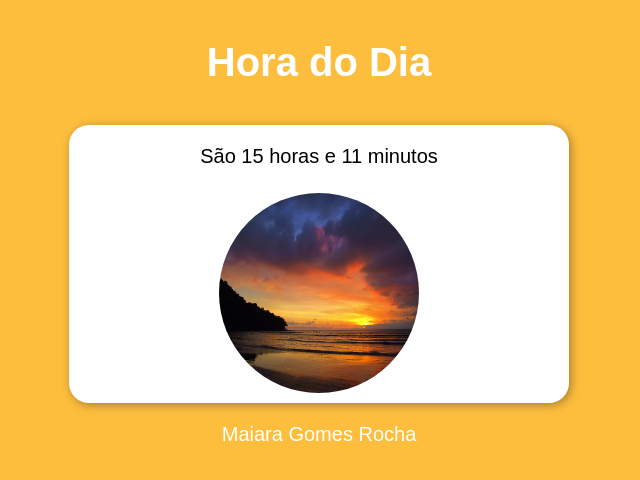
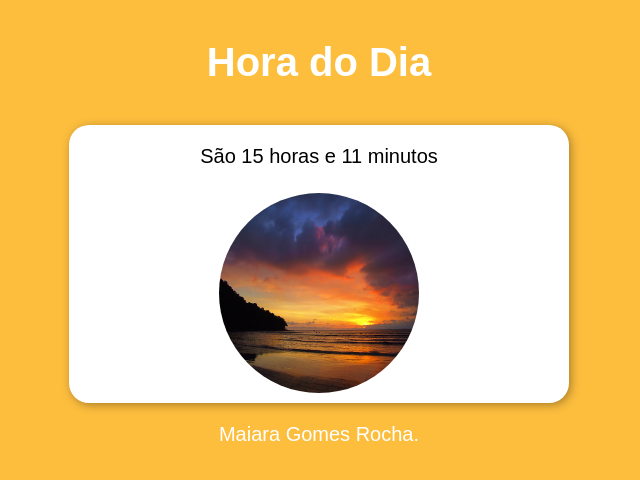
Before and after one commit to MaiaraGRocha/JAVASCRIPT, a plain HTML site: page exercicios/desafios/desafios01/hora.html in a window 1280 px wide. Shown: the full height of the page, 321-961 px from the left. Drawn offline with Linux system fonts and the light colour scheme; files whose address does not match are found by name.

Commit message:
projeto pronto

```diff
--- a/exercicios/desafios/desafios01/hora.html
+++ b/exercicios/desafios/desafios01/hora.html
@@ -26,7 +26,7 @@
 
 
 
-    <footer>    Maiara Gomes Rocha
+    <footer>    Maiara Gomes Rocha.
     </footer>
    <script src="ex012.js"></script>
 </body>
```
